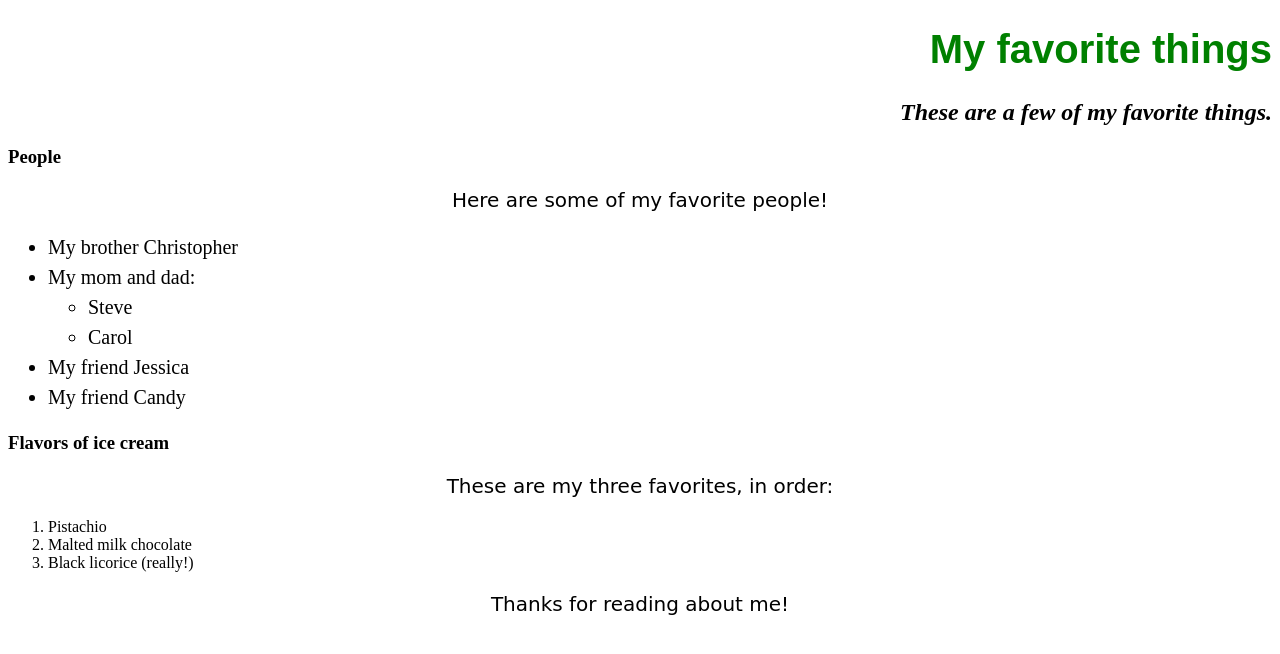
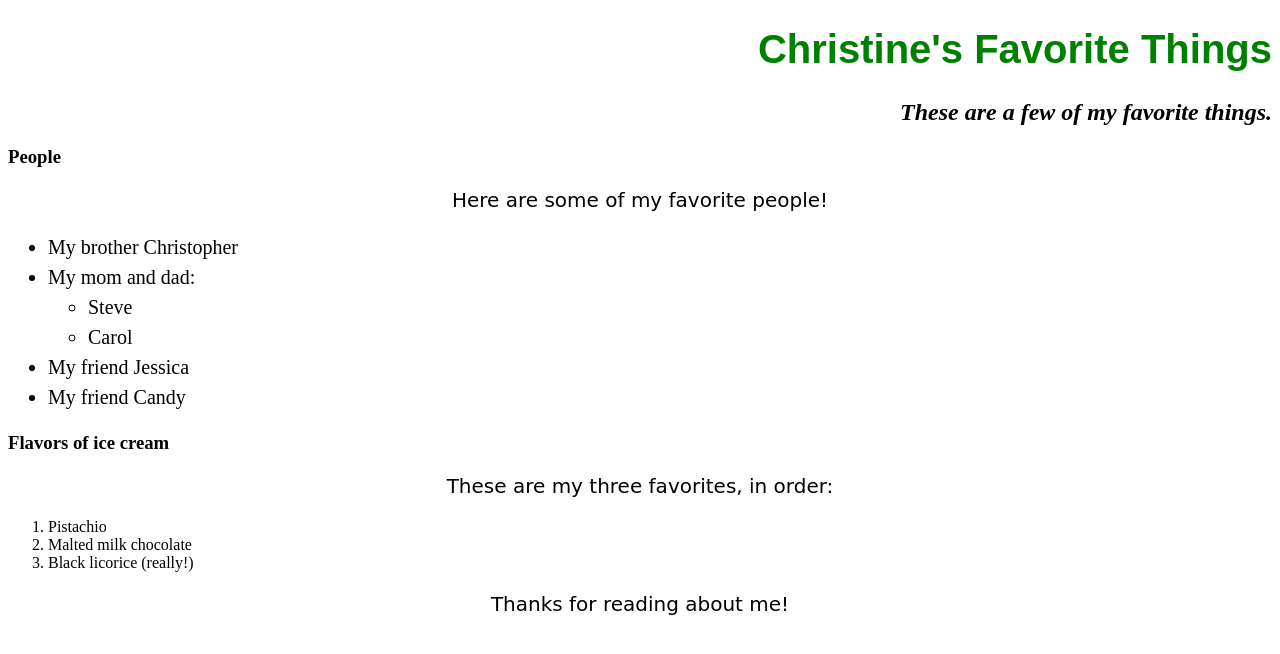
Before and after one commit to cj-callo/my-first-webpage, a plain HTML site: page index.html in a window 1280 px wide. Drawn offline with Linux system fonts and the light colour scheme.

Commit message:
it will change from Michael's favorite things to Christine's favorite things

```diff
--- a/index.html
+++ b/index.html
@@ -2,9 +2,9 @@
 <html>
  <head>
    <link href="css/styles.css" rel="stylesheet" type="text/css">
-   <title>Michael's favorite things</title>
+   <title>Christine's Favorite Things</title>
 <body>
-  <h1>My favorite things</h1>
+  <h1>Christine's Favorite Things</h1>
       <h2>These are a few of my favorite things.</h2>
 
       <h3>People</h3>
```
